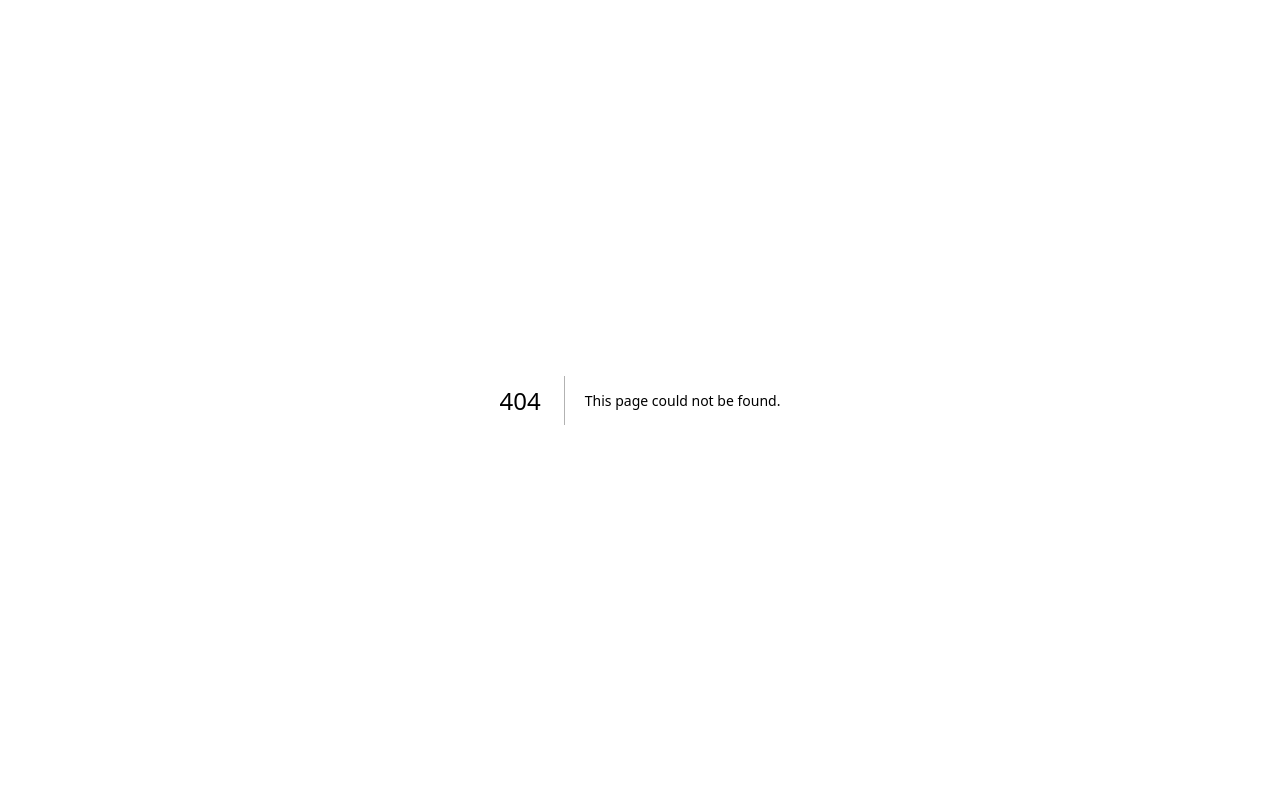
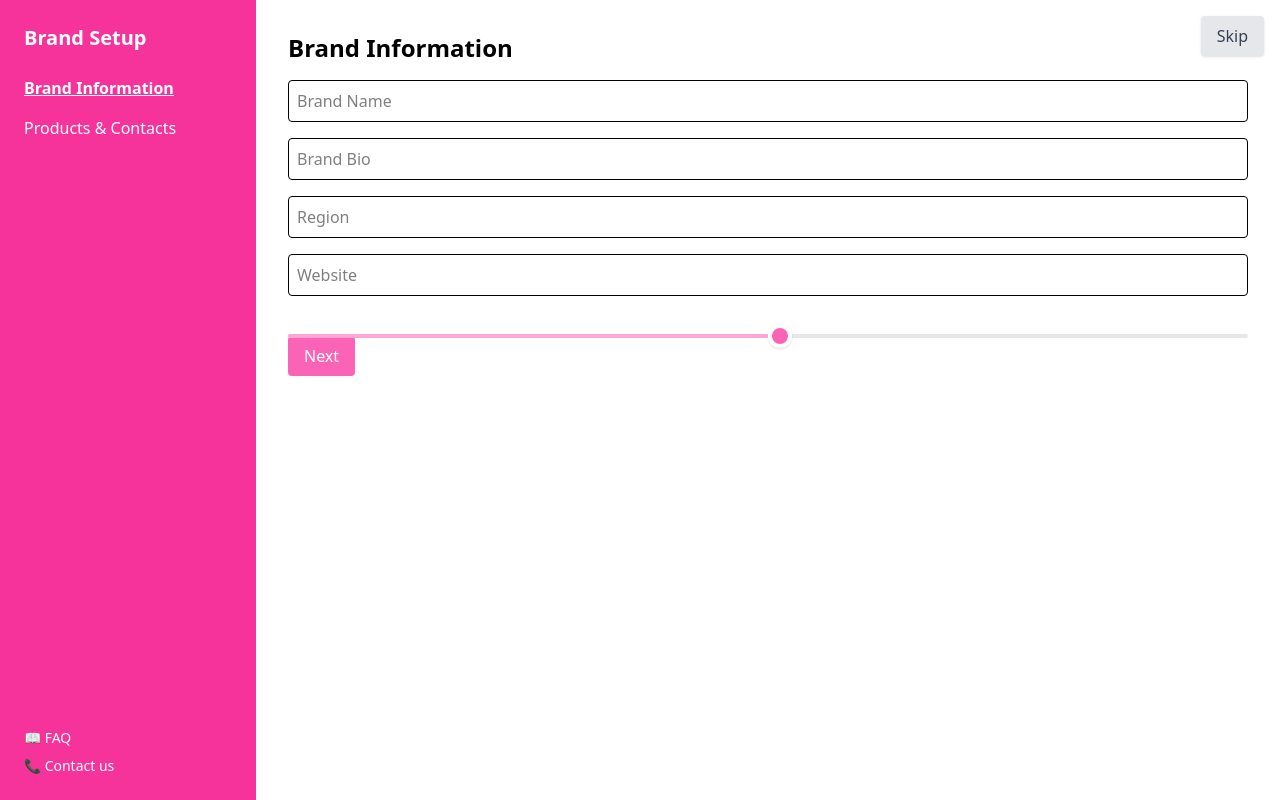
Before and after one commit to anasmustafa123/InfluencerBrandConnecter, a Next.js app: page /brandsetup in a window 1280 px wide. Before the commit this address had no page. Built offline with nearby package versions, Linux system fonts and the light colour scheme.

Commit message:
brandsetup and setup for influencer, and adjusted routing

```diff
--- /dev/null
+++ b/src/app/brandsetup/page.js
@@ -0,0 +1,95 @@
+"use client";
+
+import { useState } from "react";
+import { useRouter } from "next/navigation";
+
+export default function brandsetup() {
+  const [step, setStep] = useState(1);
+  const router = useRouter();
+
+  const handleSetupComplete = () => {
+    router.push("/brandprofile");
+  };
+
+  return (
+    <div className="flex h-screen">
+      {/* Sidebar */}
+      <aside className="w-64 bg-pink-500 text-white p-6 flex flex-col justify-between">
+        <div>
+          <h2 className="text-xl font-bold mb-6">Brand Setup</h2>
+          <ul className="space-y-4">
+            <li className={step === 1 ? "font-bold underline" : ""}>Brand Information</li>
+            <li className={step === 2 ? "font-bold underline" : ""}>Products & Contacts</li>
+          </ul>
+        </div>
+        <div className="text-sm">
+          <p className="mb-2">📖 FAQ</p>
+          <p>📞 Contact us</p>
+        </div>
+      </aside>
+
+      {/* Main content */}
+      <main className="flex-1 bg-white p-8 relative">
+        {/* Skip button */}
+        <button
+          onClick={() => {
+            router.push("/brandprofile");
+          }}
+          className="absolute top-4 right-4 px-4 py-2 bg-gray-200 text-gray-700 rounded hover:bg-gray-300 shadow"
+        >
+          Skip
+        </button>
+        {step === 1 && (
+          <div>
+            <h3 className="text-2xl font-semibold mb-4">Brand Information</h3>
+            <div className="space-y-4">
+              <input className="w-full p-2 border rounded" placeholder="Brand Name" />
+              <input className="w-full p-2 border rounded" placeholder="Brand Bio" />
+              <input className="w-full p-2 border rounded" placeholder="Region" />
+              <input className="w-full p-2 border rounded" placeholder="Website" />
+            </div>
+          </div>
+        )}
+
+        {step === 2 && (
+          <div>
+            <h3 className="text-2xl font-semibold mb-4">Products & Contacts</h3>
+            <div className="space-y-4">
+              <input className="w-full p-2 border rounded" placeholder="Product 1" />
+              <input className="w-full p-2 border rounded" placeholder="Product 2" />
+              <input className="w-full p-2 border rounded" placeholder="Product 3" />
+              <input className="w-full p-2 border rounded" placeholder="Contact Email" />
+              <input className="w-full p-2 border rounded" placeholder="Contact Phone" />
+            </div>
+          </div>
+        )}
+
+        {/* Progress bar under inputs */}
+        <div className="mt-10">
+          <div className="relative w-full">
+            {/* Full bar */}
+            <div className="absolute top-1/2 left-0 w-full h-1 bg-gray-200 -translate-y-1/2 rounded"></div>
+
+            {/* Filled bar */}
+            <div className="absolute top-1/2 left-0 h-1 bg-pink-300 -translate-y-1/2 transition-all rounded" style={{ width: step === 1 ? "50%" : "100%" }}></div>
+
+            {/* Tracking circle */}
+            <div className="absolute top-1/2 w-6 h-6 bg-pink-400 rounded-full border-4 border-white shadow -translate-y-1/2 transition-all" style={{ left: step === 1 ? "50%" : "100%" }}></div>
+          </div>
+        </div>
+
+        {/* Navigation */}
+        <div className="flex justify-between mt-8">
+          {step > 1 && (
+            <button onClick={() => setStep(step - 1)} className="px-4 py-2 bg-gray-200 rounded">Previous</button>
+          )}
+          {step < 2 ? (
+            <button onClick={() => setStep(step + 1)} className="px-4 py-2 bg-pink-400 text-white rounded">Next</button>
+          ) : (
+            <button onClick={handleSetupComplete} className="px-4 py-2 bg-green-500 text-white rounded">Finish Setup</button>
+          )}
+        </div>
+      </main>
+    </div>
+  );
+}
--- a/src/app/setup/page.js
+++ b/src/app/setup/page.js
@@ -4,7 +4,7 @@ import { useState } from "react";
 
 import { useRouter } from "next/navigation";
 
-export default function ProfileSetup() {
+export default function InfluencerSetup() {
   const [step, setStep] = useState(1);
   const router = useRouter();
 
@@ -22,13 +22,13 @@ export default function ProfileSetup() {
       {/* Sidebar */}
       <aside className="w-64 bg-indigo-500 text-white p-6 flex flex-col justify-between">
         <div>
-          <h2 className="text-xl font-bold mb-6">Setup Profile</h2>
+          <h2 className="text-xl font-bold mb-6">Influencer Setup</h2>
           <ul className="space-y-4">
             <li className={step === 1 ? "font-bold underline" : ""}>
-              User Information
+              Personal Information
             </li>
             <li className={step === 2 ? "font-bold underline" : ""}>
-              Platforms
+              Social Platforms
             </li>
           </ul>
         </div>
@@ -42,53 +42,32 @@ export default function ProfileSetup() {
       <main className="flex-1 bg-white p-8 relative">
         {/* Skip button */}
         <button
-          onClick={() => {
-            if (role === "brand") {
-              router.push("/brandprofile");
-            } else if (role === "influencer") {
-              router.push("/influencerprofile");
-            }
-          }}
+          type="button"
+          onClick={() => router.push("/influencerprofile")}
           className="absolute top-4 right-4 px-4 py-2 bg-gray-200 text-gray-700 rounded hover:bg-gray-300 shadow"
         >
           Skip
         </button>
         {step === 1 && (
           <div>
-            <h3 className="text-2xl font-semibold mb-4">User Information</h3>
+            <h3 className="text-2xl font-semibold mb-4">Personal Information</h3>
             <div className="space-y-4">
-              <input
-                className="w-full p-2 border rounded"
-                placeholder="Full Name"
-              />
-              <input
-                className="w-full p-2 border rounded"
-                placeholder="Email"
-              />
-              <input
-                className="w-full p-2 border rounded"
-                placeholder="Bio"
-              />
+              <input className="w-full p-2 border rounded" placeholder="Full Name" />
+              <input className="w-full p-2 border rounded" placeholder="Email" />
+              <input className="w-full p-2 border rounded" placeholder="Bio" />
+              <input className="w-full p-2 border rounded" placeholder="Location" />
             </div>
           </div>
         )}
 
         {step === 2 && (
           <div>
-            <h3 className="text-2xl font-semibold mb-4">Platforms</h3>
+            <h3 className="text-2xl font-semibold mb-4">Social Platforms</h3>
             <div className="space-y-4">
-              <input
-                className="w-full p-2 border rounded"
-                placeholder="Instagram Handle"
-              />
-              <input
-                className="w-full p-2 border rounded"
-                placeholder="TikTok Handle"
-              />
-              <input
-                className="w-full p-2 border rounded"
-                placeholder="Company Website (if brand)"
-              />
+              <input className="w-full p-2 border rounded" placeholder="Instagram Handle" />
+              <input className="w-full p-2 border rounded" placeholder="TikTok Handle" />
+              <input className="w-full p-2 border rounded" placeholder="YouTube Channel" />
+              <input className="w-full p-2 border rounded" placeholder="Other Platform" />
             </div>
           </div>
         )}
--- a/src/app/signup/SignUpForm.jsx
+++ b/src/app/signup/SignUpForm.jsx
@@ -43,9 +43,9 @@ const onSubmit = async (data) => {
     try {
         await createUser(data.name, data.email, data.password, role);
         if (role === "brand") {
-          router.push("/brandprofile");
+          router.push("/brandsetup");
         } else if (role === "influencer") {
-          router.push("/influencerprofile");
+          router.push("/Setup");
         }
     } catch (error) {
         alert(error.message)
```
